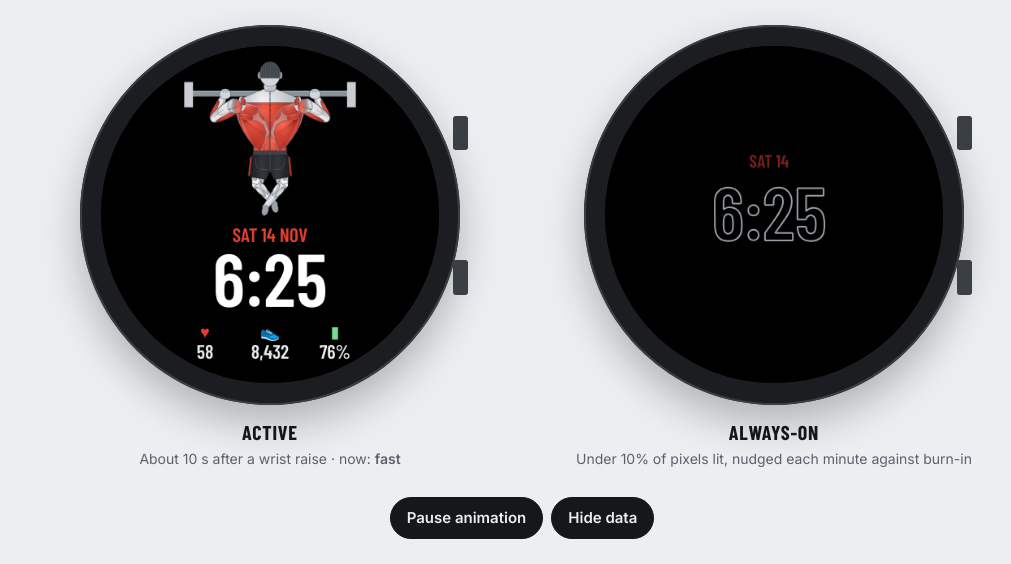
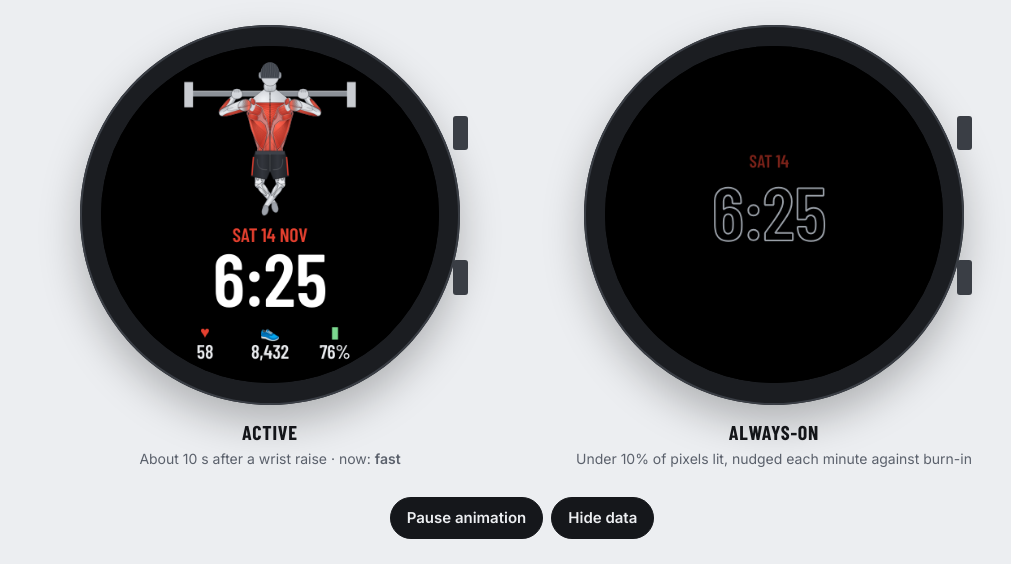
Before and after one commit to junhakwon/junhakwon, a plain HTML site: page GarminPullup/mockup.html in a window 1280 px wide. Shown: the part 169-733 px from the top of the page, without its empty margins (118-1129 px from the left). Drawn offline with nearby package versions, Linux system fonts and the light colour scheme.

Commit message:
Pull-up watch face: proportions of a 172 cm, 68 kg lean build
Co-Authored-By: Claude Opus 5.5 <noreply@anthropic.com>
Claude-Session: https://claude.ai/code/session_01TjTzFREVYrMf5kE4YxkZwB

```diff
--- a/GarminPullup/mockup.html
+++ b/GarminPullup/mockup.html
@@ -114,11 +114,14 @@ function drawPullup(ctx, p, box) {
   const RED = (a) => ({ hi: `rgba(255,98,76,${a})`, lo: `rgba(160,26,18,${a})`, fibre: "rgba(70,6,2,.38)" });
   const GREY = { hi: SKIN_HI, lo: SKIN_LO, fibre: "rgba(30,32,36,.26)" };
   const line = (w, a = .3) => { ctx.lineWidth = w; ctx.strokeStyle = `rgba(18,20,24,${a})`; };
-  const L1 = 31, L2 = 29, barY = 34;
-  const H = [{ x: 54, y: barY }, { x: 146, y: barY }];
-  const hangY = barY + Math.sqrt(Math.pow(L1 + L2 - 1.5, 2) - 196);
+  /* Proportions from a 172 cm, 68 kg lean build, ~1 unit per cm: upper arm 31, forearm 26,
+     shoulder joints 42 apart, hands 68 apart on the bar; limbs and back drawn slimmer than a bodybuilder. */
+  const L1 = 31, L2 = 26, barY = 34;
+  const BW = .7, AW = .76, FW = .82, LW = .82;   // back, upper-arm, forearm and leg width factors
+  const H = [{ x: 66, y: barY }, { x: 134, y: barY }];
+  const hangY = barY + Math.sqrt(Math.pow(L1 + L2 - 1.5, 2) - 225);
   const sy = hangY + (44 - hangY) * p;
-  const S = [{ x: 68, y: sy }, { x: 132, y: sy }];
+  const S = [{ x: 79, y: sy }, { x: 121, y: sy }];
   const E = [ik(S[0], H[0], L1, L2, -1), ik(S[1], H[1], L1, L2, 1)];
   const Y = (dy) => sy + dy;
 
@@ -168,21 +171,22 @@ function drawPullup(ctx, p, box) {
 
   // ---- legs: knees bent, ankles crossed; hamstrings and calves defined ----
   const hipY = Y(56), kneeY = hipY + 27 + 2 * (1 - p), footY = kneeY + 21, swing = Math.sin(p * Math.PI) * 3;
-  [[{ x: 90, y: hipY + 6 }, { x: 87 - swing, y: kneeY }, { x: 105, y: footY }, -1], [{ x: 110, y: hipY + 6 }, { x: 113 + swing, y: kneeY }, { x: 95, y: footY + 3 }, 1]].forEach(([hp, kn, ft, sd]) => {
-    limb(hp, kn, 17, 11);
+  [[{ x: 92, y: hipY + 6 }, { x: 89 - swing, y: kneeY }, { x: 105, y: footY }, -1], [{ x: 108, y: hipY + 6 }, { x: 111 + swing, y: kneeY }, { x: 95, y: footY + 3 }, 1]].forEach(([hp, kn, ft, sd]) => {
+    const offL = (pt, nn, d) => off(pt, nn, d * LW);
+    limb(hp, kn, 17 * LW, 11 * LW);
     const n = perp(hp, kn), m = along(hp, kn, .5);
-    muscle([off(along(hp, kn, .05), n, 6.5), off(m, n, 7.5), off(along(hp, kn, .95), n, 2), off(m, n, .5)], GREY, off(hp, n, 6), off(hp, n, 1), off(kn, n, 2), off(kn, n, 0), 4); // biceps femoris
-    muscle([off(along(hp, kn, .05), n, -6.5), off(m, n, -7.5), off(along(hp, kn, .95), n, -2), off(m, n, -.5)], GREY, off(hp, n, -6), off(hp, n, -1), off(kn, n, -2), off(kn, n, 0), 4); // semitendinosus
-    limb(kn, ft, 10, 5.5);
+    muscle([offL(along(hp, kn, .05), n, 6.5), offL(m, n, 7.5), offL(along(hp, kn, .95), n, 2), offL(m, n, .5)], GREY, offL(hp, n, 6), offL(hp, n, 1), offL(kn, n, 2), offL(kn, n, 0), 4); // biceps femoris
+    muscle([offL(along(hp, kn, .05), n, -6.5), offL(m, n, -7.5), offL(along(hp, kn, .95), n, -2), offL(m, n, -.5)], GREY, offL(hp, n, -6), offL(hp, n, -1), offL(kn, n, -2), offL(kn, n, 0), 4); // semitendinosus
+    limb(kn, ft, 10 * LW, 5.5 * LW);
     const c = perp(kn, ft), cm = along(kn, ft, .32);
-    [1, -1].forEach(s2 => muscle([off(along(kn, ft, .04), c, s2 * 4.6), off(cm, c, s2 * 5.4), off(along(kn, ft, .62), c, s2 * .6), off(along(kn, ft, .1), c, s2 * .3)], GREY, off(kn, c, s2 * 4), off(kn, c, 0), off(along(kn, ft, .6), c, 0), off(along(kn, ft, .6), c, 0), 3)); // gastrocnemius heads
+    [1, -1].forEach(s2 => muscle([offL(along(kn, ft, .04), c, s2 * 4.6), offL(cm, c, s2 * 5.4), offL(along(kn, ft, .62), c, s2 * .6), offL(along(kn, ft, .1), c, s2 * .3)], GREY, offL(kn, c, s2 * 4), offL(kn, c, 0), offL(along(kn, ft, .6), c, 0), offL(along(kn, ft, .6), c, 0), 3)); // gastrocnemius heads
     ctx.fillStyle = SKIN_LO; ctx.beginPath(); ctx.ellipse(ft.x, ft.y + 3, 3.4, 5.5, sd * .3, 0, 7); ctx.fill(); line(.6, .4); ctx.stroke();
   });
 
   // ---- torso base: V-taper with side shading ----
   const tg = ctx.createLinearGradient(S[0].x - 4, 0, S[1].x + 4, 0);
   tg.addColorStop(0, SKIN_LO); tg.addColorStop(.25, SKIN); tg.addColorStop(.5, SKIN_HI); tg.addColorStop(.75, SKIN); tg.addColorStop(1, SKIN_LO);
-  trace([[95, Y(-14)], [S[0].x + 2, Y(-4)], [S[0].x - 3, Y(10)], [S[0].x + 1, Y(28), 85, Y(46)], [83, hipY + 4], [117, hipY + 4], [115, Y(46)], [S[1].x - 1, Y(28), S[1].x + 3, Y(10)], [S[1].x - 2, Y(-4)], [105, Y(-14)]]);
+  trace([[95, Y(-14)], [S[0].x + 2, Y(-4)], [S[0].x - 3, Y(10)], [S[0].x + 2, Y(28), 87, Y(46)], [85.5, hipY + 4], [114.5, hipY + 4], [113, Y(46)], [S[1].x - 1, Y(28), S[1].x + 3, Y(10)], [S[1].x - 2, Y(-4)], [105, Y(-14)]]);
   ctx.fillStyle = tg; ctx.fill(); line(.8, .45); ctx.stroke();
   // the whole back below the trapezius works in a pull-up: a red underlayer so no grey gaps show between muscles
   ctx.save(); ctx.clip();
@@ -191,7 +195,7 @@ function drawPullup(ctx, p, box) {
   ctx.fillStyle = ul; ctx.fillRect(0, Y(4), 200, hipY - Y(4) + 6); ctx.restore();
 
   [-1, 1].forEach(sd => {
-    const X = (dx) => 100 + sd * dx, bow = sd * 1.6;
+    const X = (dx) => 100 + sd * dx * BW, bow = sd * 1.6;
     // thoracolumbar fascia (lighter diamond) and erector spinae beneath it
     muscle([[X(0), Y(30)], [X(8), Y(40)], [X(11), hipY], [X(0), hipY]], RED(on * .85), [X(1), Y(31)], [X(1), hipY], [X(8), Y(41)], [X(10), hipY], 3, { edge: .25, sharp: true });
     line(.7, .3); ctx.beginPath(); ctx.moveTo(X(5), Y(28)); ctx.quadraticCurveTo(X(7), Y(44), X(5.5), hipY - 1); ctx.stroke();
@@ -213,28 +217,28 @@ function drawPullup(ctx, p, box) {
   });
 
   // trapezius: upper (grey) over the neck and shoulders; middle and lower fibres (red) down to the mid-back
-  const trap = [[100, Y(-21)], [105.5, Y(-15)], [S[1].x - 3, Y(-5)], [S[1].x - 9, Y(1)], [112, Y(4)], [106, Y(14)], [100, Y(31)], [94, Y(14)], [88, Y(4)], [S[0].x + 9, Y(1)], [S[0].x + 3, Y(-5)], [94.5, Y(-15)]];
+  const trap = [[100, Y(-21)], [105.5, Y(-15)], [S[1].x - 3, Y(-5)], [S[1].x - 6, Y(1)], [108.5, Y(4)], [104.5, Y(14)], [100, Y(30)], [95.5, Y(14)], [91.5, Y(4)], [S[0].x + 6, Y(1)], [S[0].x + 3, Y(-5)], [94.5, Y(-15)]];
   muscle(trap, GREY, [100, Y(-20)], [100, Y(30)], [S[0].x + 4, Y(-4)], [92, Y(12)], 10, { edge: .5, sharp: true });
   muscle(trap, GREY, [100, Y(-20)], [100, Y(30)], [S[1].x - 4, Y(-4)], [108, Y(12)], 0, { edge: 0, sharp: true });
   ctx.save(); trace(trap); ctx.clip();
-  muscle([[S[0].x + 6, Y(-1)], [S[1].x - 6, Y(-1)], [112, Y(4)], [106, Y(14)], [100, Y(31)], [94, Y(14)], [88, Y(4)]], RED(Math.min(1, on + .08)), [100, Y(-1)], [100, Y(30)], [S[0].x + 6, Y(0)], [94, Y(14)], 12, { edge: .35, sharp: true });
+  muscle([[S[0].x + 4, Y(-1)], [S[1].x - 4, Y(-1)], [108.5, Y(4)], [104.5, Y(14)], [100, Y(30)], [95.5, Y(14)], [91.5, Y(4)]], RED(Math.min(1, on + .08)), [100, Y(-1)], [100, Y(30)], [S[0].x + 6, Y(0)], [94, Y(14)], 12, { edge: .35, sharp: true });
   ctx.strokeStyle = "rgba(70,6,2,.38)"; ctx.lineWidth = .4;
-  for (let i = 0; i <= 12; i++) { const t = i / 12; ctx.beginPath(); ctx.moveTo(100, Y(-1 + t * 31)); ctx.lineTo(S[1].x - 6 - t * 18, Y(0 + t * 14)); ctx.stroke(); }
+  for (let i = 0; i <= 12; i++) { const t = i / 12; ctx.beginPath(); ctx.moveTo(100, Y(-1 + t * 31)); ctx.lineTo(S[1].x - 4 - t * 13, Y(0 + t * 14)); ctx.stroke(); }
   ctx.restore();
   line(1.3, .35); ctx.beginPath(); ctx.moveTo(100, Y(-18)); ctx.lineTo(100, hipY - 1); ctx.stroke();     // spine groove
   ctx.fillStyle = "rgba(18,20,24,.25)"; for (let i = 0; i < 6; i++) { ctx.beginPath(); ctx.arc(100, Y(-10 + i * 6), .8, 0, 7); ctx.fill(); } // vertebrae
 
   // ---- fitted shorts with glute shape ----
   const top = hipY - 7, seat = hipY + 11, hem = hipY + 20;
-  trace([[83, top], [117, top], [121, top + 9], [123, hem - 1], [104, hem + 2], [100, seat + 3], [96, hem + 2], [77, hem - 1], [79, top + 9]]);
+  trace([[85, top], [115, top], [118, top + 9], [119.5, hem - 1], [103.5, hem + 2], [100, seat + 3], [96.5, hem + 2], [80.5, hem - 1], [82, top + 9]]);
   const sg = ctx.createLinearGradient(80, 0, 120, 0); sg.addColorStop(0, "#1c1e22"); sg.addColorStop(.3, "#33363d"); sg.addColorStop(.5, "#26292e"); sg.addColorStop(.7, "#33363d"); sg.addColorStop(1, "#1c1e22");
   ctx.fillStyle = sg; ctx.fill(); line(.8, .6); ctx.stroke();
-  ctx.fillStyle = "#3e424a"; ctx.fillRect(83, top, 34, 3.4);
+  ctx.fillStyle = "#3e424a"; ctx.fillRect(85, top, 30, 3.4);
   ctx.strokeStyle = "rgba(255,255,255,.12)"; ctx.lineWidth = 1;
   ctx.beginPath(); ctx.moveTo(100, top + 3); ctx.lineTo(100, seat + 3);
-  ctx.moveTo(85, top + 8); ctx.quadraticCurveTo(84, seat + 2, 97, seat + 1); ctx.moveTo(115, top + 8); ctx.quadraticCurveTo(116, seat + 2, 103, seat + 1); ctx.stroke(); // glute curves
+  ctx.moveTo(87, top + 8); ctx.quadraticCurveTo(86, seat + 2, 97, seat + 1); ctx.moveTo(113, top + 8); ctx.quadraticCurveTo(114, seat + 2, 103, seat + 1); ctx.stroke(); // glute curves
   ctx.strokeStyle = "rgba(229,64,47,.9)"; ctx.lineWidth = 1.4;
-  ctx.beginPath(); ctx.moveTo(80.5, top + 6); ctx.lineTo(78.5, hem - 2); ctx.moveTo(119.5, top + 6); ctx.lineTo(121.5, hem - 2); ctx.stroke();
+  ctx.beginPath(); ctx.moveTo(83, top + 6); ctx.lineTo(81.5, hem - 2); ctx.moveTo(117, top + 6); ctx.lineTo(118.5, hem - 2); ctx.stroke();
 
   // ---- arms: one smooth silhouette per arm, muscle regions shaded inside it ----
   [0, 1].forEach(i => {
@@ -242,7 +246,7 @@ function drawPullup(ctx, p, box) {
     const un = perp(s, e), fn = perp(e, h);
     // which way each segment's normal points: toward the lateral side (away from the midline)
     const lat = sd, latF = sd;   // fixed orientation per arm: the normals rotate smoothly with the arm and never flip side
-    const U = (t, d) => off(along(s, e, t), un, d * lat), F = (t, d) => off(along(e, h, t), fn, d * latF);
+    const U = (t, d) => off(along(s, e, t), un, d * lat * AW), F = (t, d) => off(along(e, h, t), fn, d * latF * FW);
     const dU = { x: (e.x - s.x) / L1, y: (e.y - s.y) / L1 }, dF = { x: (h.x - e.x) / L2, y: (h.y - e.y) / L2 };
     // a smooth capsule: rounded ends, belly in the middle; no seams or joint circles
     const capsule = (a, b, n, dir, len, wa, wm, wb, tA, tB) => {
@@ -262,16 +266,16 @@ function drawPullup(ctx, p, box) {
     const shade = (pts, n) => { const g = ctx.createLinearGradient(...[pts[1][0], pts[1][1]], ...[pts[7][0], pts[7][1]]); g.addColorStop(0, SKIN_LO); g.addColorStop(.45, SKIN_HI); g.addColorStop(1, SKIN_LO); return g; };
 
     // shoulder bridge: fills the joint between the torso and the upper arm in every pose
-    smoothTrace([[s.x - sd * 10, s.y - 4], [s.x + sd * 1, s.y - 9], U(.12, 8.5), U(.3, 7.5), U(.3, -7.5), U(.12, -8), [s.x - sd * 3, s.y + 12]]);
+    smoothTrace([[s.x - sd * 8, s.y - 4], [s.x + sd * 1, s.y - 7.5], U(.12, 8.5), U(.3, 7.5), U(.3, -7.5), U(.12, -8), [s.x - sd * 3, s.y + 12]]);
     ctx.fillStyle = SKIN; ctx.fill();
     // forearm first (the upper arm overlaps it at the elbow)
-    const fore = capsule(e, h, fnL, dF, L2, 10, 9.5, 6, .25, .1);
+    const fore = capsule(e, h, fnL, dF, L2, 10 * FW, 9.5 * FW, 6 * FW, .25, .1);
     ctx.save(); smoothTrace(fore); ctx.fillStyle = shade(fore); ctx.fill(); ctx.clip();
     band([F(.0, 6), F(.3, 6.5), F(.72, 3.6), F(.62, .8), F(.2, .8), F(0, 1)], RED(.35 + .6 * p), F(0, 6), F(0, 1), F(.72, 3.6), F(.62, .8), 5);  // brachioradialis
     line(.5, .25); ctx.beginPath(); ctx.moveTo(...F(.15, -2.5)); ctx.quadraticCurveTo(...F(.5, -3.5), ...F(.85, -1.5)); ctx.stroke();             // extensor groove
     ctx.restore(); smoothTrace(fore); line(.8, .5); ctx.stroke();
 
-    const upper = capsule(s, e, unL, dU, L1, 15, 16, 10.5, .2, .35);
+    const upper = capsule(s, e, unL, dU, L1, 15 * AW, 16 * AW, 10.5 * AW, .2, .35);
     ctx.save(); smoothTrace(upper); ctx.fillStyle = shade(upper); ctx.fill(); ctx.clip();
     band([U(.1, 8.5), U(.5, 9), U(1.02, 6), U(.95, 2.6), U(.5, 3), U(.15, 4)], RED(.4 + .58 * p), U(.1, 8.5), U(.15, 4), U(1, 6), U(.95, 2.6), 6);   // biceps + brachialis
     band([U(.1, 2), U(.45, 2.4), U(.8, .4), U(.72, -6), U(.35, -8.5), U(.06, -7)], { hi: SKIN_HI, lo: SKIN, fibre: "rgba(30,32,36,.15)" }, U(.1, 2), U(.06, -7), U(.8, .4), U(.72, -6), 4); // triceps
@@ -280,7 +284,7 @@ function drawPullup(ctx, p, box) {
 
     // deltoid: a single teardrop wrapping the shoulder, posterior half red
     const dTip = U(.44, 0);
-    const delt = [[s.x - sd * 8, s.y - 3], [s.x - sd * 1, s.y - 8.5], U(.02, 8.8), U(.28, 8.2), dTip, U(.28, -7.6), U(.02, -8.2), [s.x - sd * 6, s.y + 4]];
+    const delt = [[s.x - sd * 6.5, s.y - 3], [s.x - sd * 1, s.y - 7.5], U(.02, 8.8), U(.28, 8.2), dTip, U(.28, -7.6), U(.02, -8.2), [s.x - sd * 5, s.y + 3.5]];
     ctx.save(); smoothTrace(delt); ctx.fillStyle = SKIN; ctx.fill(); ctx.clip();
     const dg = ctx.createLinearGradient(s.x + sd * 8, s.y, s.x - sd * 8, s.y);
     dg.addColorStop(0, "rgba(0,0,0,0)"); dg.addColorStop(.45, RED(.4 + .5 * p).hi); dg.addColorStop(1, RED(.4 + .5 * p).lo);
@@ -298,9 +302,9 @@ function drawPullup(ctx, p, box) {
 
   // ---- neck and head from behind ----
   muscle([[94, Y(-24)], [106, Y(-24)], [107, Y(-12)], [93, Y(-12)]], GREY, [96, Y(-24)], [104, Y(-24)], [98, Y(-12)], [102, Y(-12)], 4);  // splenius / neck
-  ctx.fillStyle = SKIN; ctx.beginPath(); ctx.ellipse(100, Y(-30), 10.5, 12.5, 0, 0, 7); ctx.fill(); line(.7, .4); ctx.stroke();
-  ctx.fillStyle = SKIN_LO; [-1, 1].forEach(s2 => { ctx.beginPath(); ctx.ellipse(100 + s2 * 10.6, Y(-29), 2.1, 3.6, 0, 0, 7); ctx.fill(); line(.5, .35); ctx.stroke(); });
-  ctx.save(); ctx.beginPath(); ctx.ellipse(100, Y(-31), 10.6, 12, 0, 0, 7); ctx.clip();
+  ctx.fillStyle = SKIN; ctx.beginPath(); ctx.ellipse(100, Y(-30), 9.6, 12, 0, 0, 7); ctx.fill(); line(.7, .4); ctx.stroke();
+  ctx.fillStyle = SKIN_LO; [-1, 1].forEach(s2 => { ctx.beginPath(); ctx.ellipse(100 + s2 * 9.7, Y(-29), 2, 3.4, 0, 0, 7); ctx.fill(); line(.5, .35); ctx.stroke(); });
+  ctx.save(); ctx.beginPath(); ctx.ellipse(100, Y(-31), 9.7, 11.5, 0, 0, 7); ctx.clip();
   ctx.fillStyle = HAIR; ctx.fillRect(88, Y(-44), 24, 18);
   ctx.strokeStyle = "rgba(255,255,255,.14)"; ctx.lineWidth = .6;
   for (let j = 0; j < 9; j++) { ctx.beginPath(); ctx.moveTo(91 + j * 2.3, Y(-42)); ctx.quadraticCurveTo(92 + j * 2.3, Y(-33), 90.5 + j * 2.3, Y(-27)); ctx.stroke(); }
```
Also changed, not shown: GarminPullup/animation/pullup-240.gif, 1 other file.
